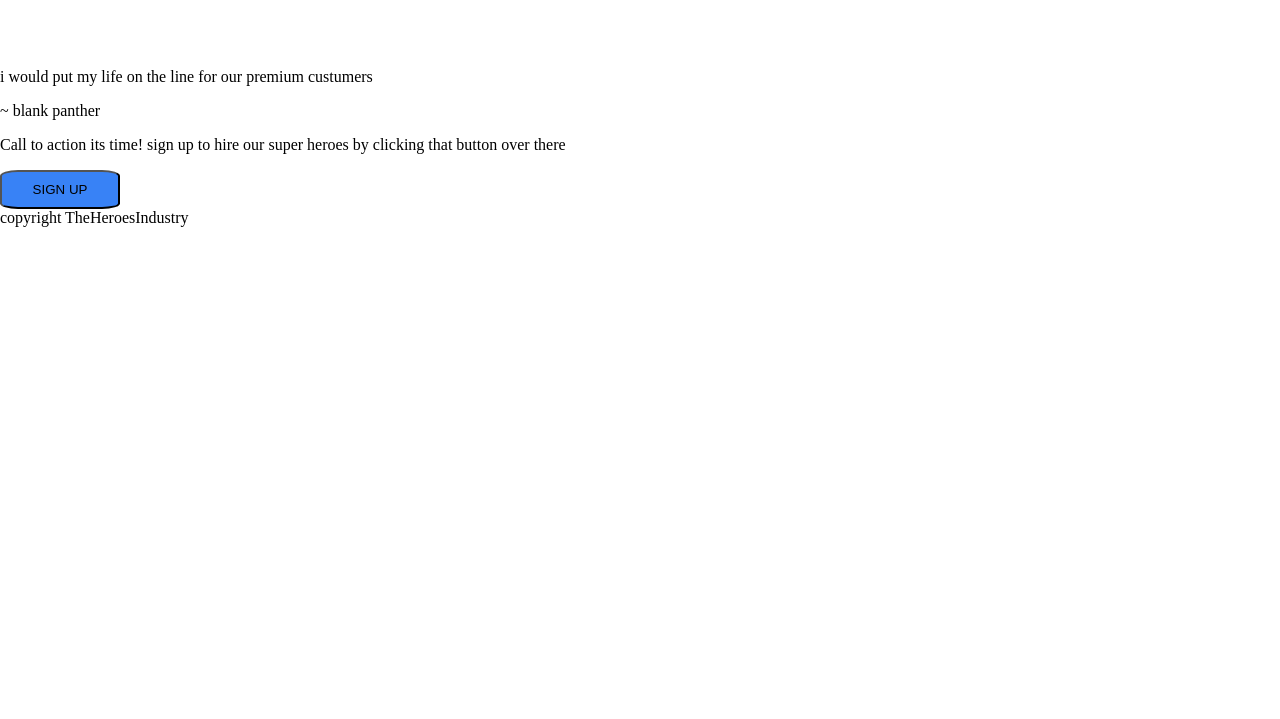
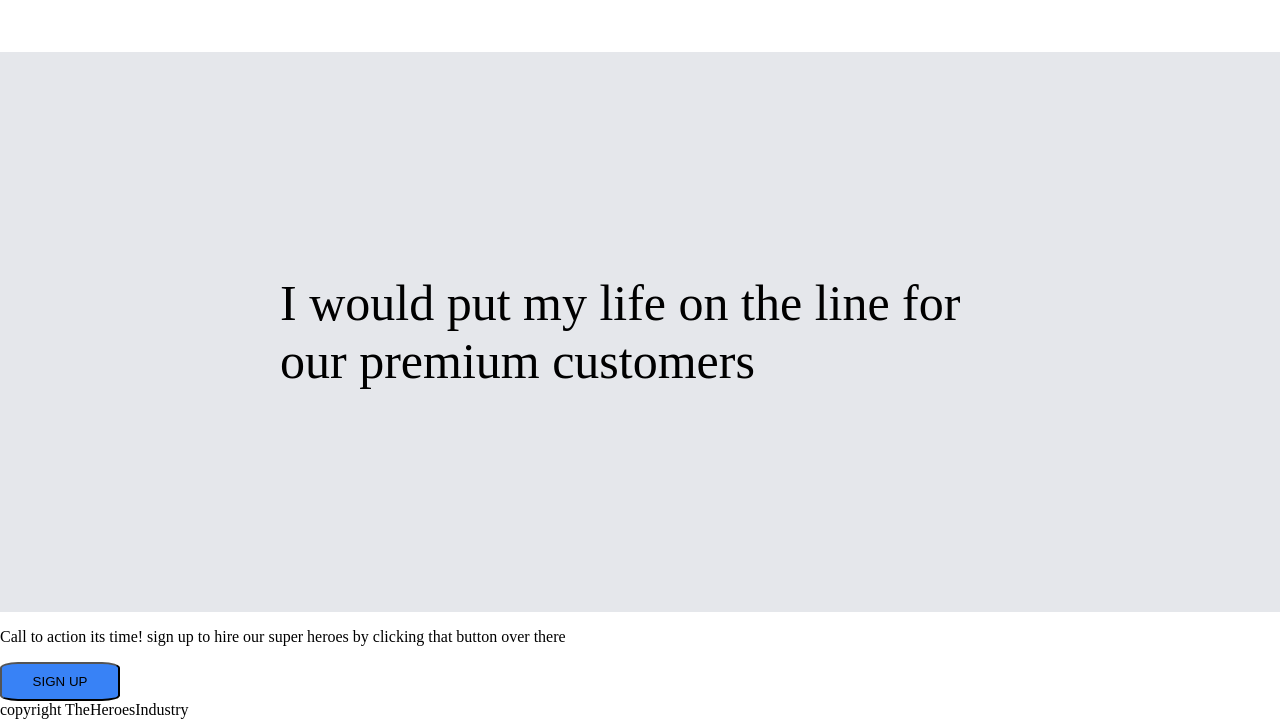
Before and after one commit to Gbotemi-ojo/landing_page, a plain HTML site: page index.html in a window 1280 px wide. Shown: the part 1268-1987 px from the top of the page. Before the commit the page ends 1495 px from the top, so only its background shows below. Drawn offline with Linux system fonts and the light colour scheme.

Commit message:
updated page

```diff
--- a/index.html
+++ b/index.html
@@ -38,9 +38,8 @@
         </div>
     </section>
     <section class = "section3">
-        <p> i would put my life on the line for our premium custumers</p>
-        <p>~ blank panther</p>
-        </p>
+        <div class = "comment"> I would put my life on the line for our premium customers</div>
+
     </section>
     <section class = "section4">
         <content>
--- a/style.css
+++ b/style.css
@@ -71,3 +71,17 @@ button{
     text-align: center;
     font-size: 40px;
 }
+.section3{
+    min-height: 70vh;
+    justify-content: center;
+    align-items: center;
+    display: flex;
+    flex-wrap: wrap;
+    font-size: 50px;
+    background-color: rgb(229, 231, 235);
+}
+.comment{
+    max-width: 90vh;
+    display: flex;
+    flex-basis: 100%;
+}
```
